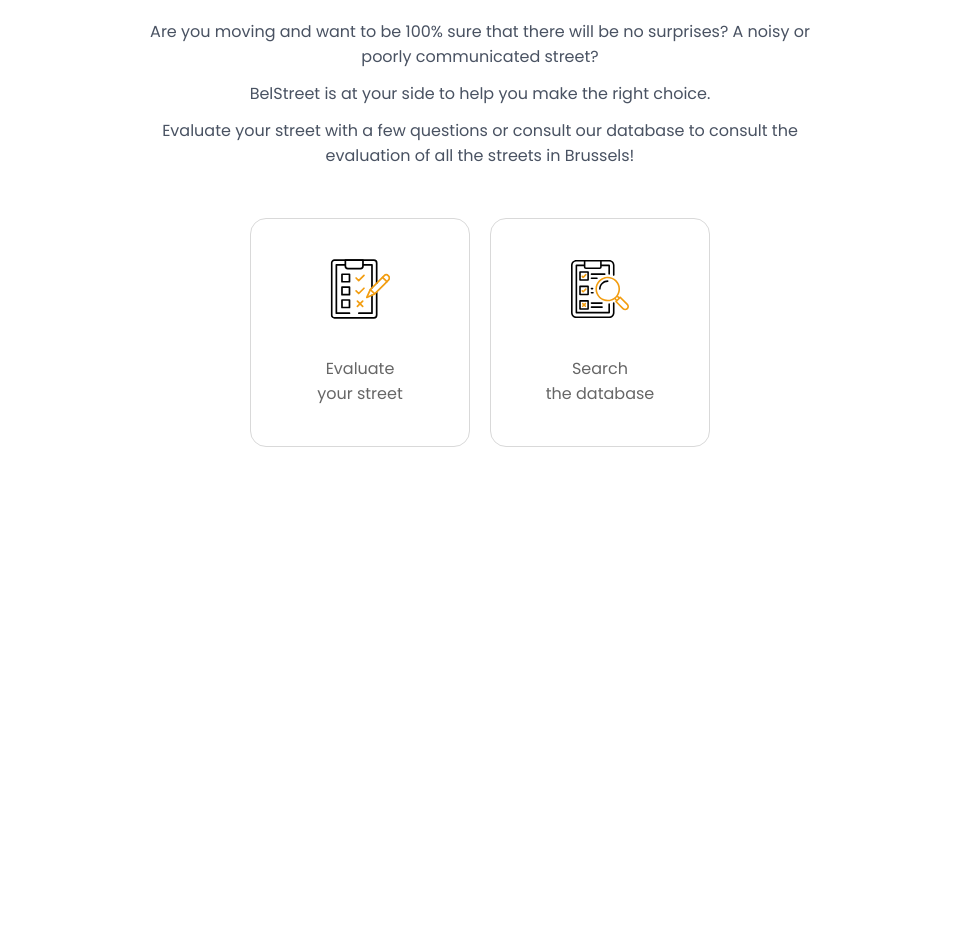
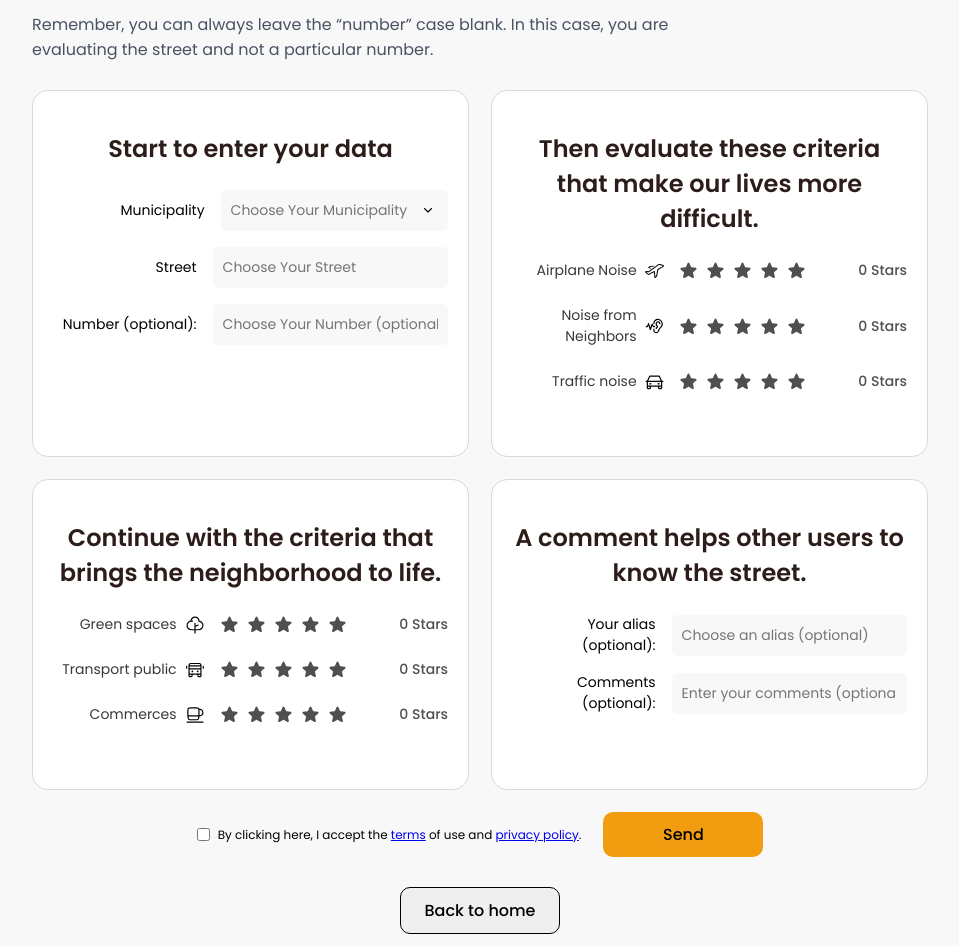
Before and after one commit to HassanSattar147/belstreet, a React (Vite) app: page /evaluation-page in a window 1280 px wide. Shown: the part 286-1232 px from the top of the page, without its empty margins (160-1119 px from the left). Before the commit the page ends 800 px from the top, so only its background shows below. Built offline with nearby package versions, Linux system fonts and the light colour scheme.

Commit message:
added the navigation

```diff
--- a/package.json
+++ b/package.json
@@ -11,7 +11,8 @@
   },
   "dependencies": {
     "react": "^18.2.0",
-    "react-dom": "^18.2.0"
+    "react-dom": "^18.2.0",
+    "react-router-dom": "^6.16.0"
   },
   "devDependencies": {
     "@types/react": "^18.2.15",
--- a/src/App.tsx
+++ b/src/App.tsx
@@ -1,31 +1,17 @@
-import React from "react";
+// import React from "react";
 import "./App.css";
 import EvaluationPage from "./components/EvaluationPage";
 import SearchPage from "./components/SearchPage";
 import Homepage from "./components/Homepage";
+import { Routes, Route } from "react-router-dom";
 
 function App() {
-  const [isSearchPage, setIsSearchPage] = React.useState<boolean | undefined>();
-
-  /*
-    NOTES:
-      isSearchPage -> undefined -> homepage
-      isSearchPage -> true      -> Search Page
-      isSearchPage -> false     -> Evaluation Page
-  */
-
   return (
-    <>
-      <div>
-        {typeof isSearchPage === "undefined" ? (
-          <Homepage setIsSearchPage={setIsSearchPage} />
-        ) : isSearchPage ? (
-          <SearchPage setIsSearchPage={setIsSearchPage} />
-        ) : (
-          <EvaluationPage setIsSearchPage={setIsSearchPage} />
-        )}
-      </div>
-    </>
+    <Routes>
+      <Route path="/" element={<Homepage />} />
+      <Route path="/search-page" element={<SearchPage />} />
+      <Route path="/evaluation-page" element={<EvaluationPage />} />
+    </Routes>
   );
 }
 
--- a/src/components/EvaluationPage/index.tsx
+++ b/src/components/EvaluationPage/index.tsx
@@ -9,12 +9,9 @@
 import Modal from "../Elements/Modal";
 import attentionIcon from "../../../public/assets/common/attention-icon.svg";
 import successIcon from "../../../public/assets/common/success-icon.svg";
+import { Link } from "react-router-dom";
 
-const PageTwo = ({
-  setIsSearchPage,
-}: {
-  setIsSearchPage: (x: boolean | undefined) => void;
-}) => {
+const PageTwo = () => {
   const [showAttentionModal, setShowAttentionModal] = React.useState(false);
   const [showSuccessModal, setShowSuccessModal] = React.useState(false);
 
@@ -57,13 +54,13 @@
               <Button text="Send" variant="primary" onClick={() => {}} />
             </div>
             <div className="button-back-to-home-container">
+              <Link to={"/"}>
                 <Button
                   text="Back to home"
                   variant="secondary"
-                onClick={() => {
-                  setIsSearchPage(undefined);
-                }}
+                  onClick={() => {}}
                 />
+              </Link>
             </div>
           </div>
         </div>
@@ -93,14 +90,14 @@
                 : "Your review has been submitted, You can submit another review after 48 hours.  "}
             </p>
             <div className="review-modal__footer">
+              <Link to={"/evaluation-page"}>
                 <Button
-                onClick={() => {
-                  setIsSearchPage(undefined);
-                }}
+                  onClick={() => {}}
                   text="Back To Home"
                   variant="secondary"
                   style={{ backgroundColor: "#fff" }}
                 />
+              </Link>
               {showAttentionModal && (
                 <Button
                   onClick={() => {
--- a/src/components/Homepage/index.tsx
+++ b/src/components/Homepage/index.tsx
@@ -4,12 +4,9 @@
 import UnderLine from "../../../public/assets/common/Under line.png";
 import searchPageIcon from "../../../public/assets/common/search-page-icon.svg";
 import evaluatePageIcon from "../../../public/assets/common/evaluate-page-icon.svg";
+import { Link } from "react-router-dom";
 
-const Homepage = ({
-  setIsSearchPage,
-}: {
-  setIsSearchPage: (x: boolean | undefined) => void;
-}) => {
+const Homepage = () => {
   return (
     <div>
       <Nav />
@@ -35,30 +32,20 @@
           </p>
         </div>
         <div className="page-nav-cards">
-          <div
-            className="page-card"
-            onClick={() => {
-              setIsSearchPage(false);
-            }}
-          >
+          <Link to={"/evaluation-page"} className="page-card">
             <img src={evaluatePageIcon} alt="" />
             <p>
               Evaluate <br />
               your street
             </p>
-          </div>
-          <div
-            className="page-card"
-            onClick={() => {
-              setIsSearchPage(true);
-            }}
-          >
+          </Link>
+          <Link to={"/search-page"} className="page-card">
             <img src={searchPageIcon} alt="" />
             <p>
               Search <br />
               the database
             </p>
-          </div>
+          </Link>
         </div>
       </div>
     </div>
--- a/src/components/SearchPage/index.tsx
+++ b/src/components/SearchPage/index.tsx
@@ -11,6 +11,7 @@
 import rightBtn from "../../../public/assets/common/rightBtn.png";
 import leftBtn from "../../../public/assets/common/leftBtn.png";
 import DropDownMenu, { LV } from "../Elements/DropDownMenu";
+import { Link } from "react-router-dom";
 
 interface TableDataResponse {
   draw: number;
@@ -19,11 +20,7 @@
   data: string[][];
 }
 
-const index = ({
-  setIsSearchPage,
-}: {
-  setIsSearchPage: (x: boolean | undefined) => void;
-}) => {
+const index = () => {
   const [response, setResponse] = useState<TableDataResponse>();
   const [municipalityLV, setMunicipalityLV] = useState<LV>();
 
@@ -160,13 +157,9 @@
         </div>
       </div>
       <div className="back-btn">
-        <Button
-          onClick={() => {
-            setIsSearchPage(undefined);
-          }}
-          text="Back To Home"
-          variant="secondary"
-        />
+        <Link to={"/"}>
+          <Button onClick={() => {}} text="Back To Home" variant="secondary" />
+        </Link>
       </div>
     </div>
   );
--- a/src/main.tsx
+++ b/src/main.tsx
@@ -1,10 +1,13 @@
-import React from 'react'
-import ReactDOM from 'react-dom/client'
-import App from './App.tsx'
-import './index.css'
+import React from "react";
+import ReactDOM from "react-dom/client";
+import App from "./App.tsx";
+import "./index.css";
+import { BrowserRouter } from "react-router-dom";
 
-ReactDOM.createRoot(document.getElementById('root')!).render(
+ReactDOM.createRoot(document.getElementById("root")!).render(
   <React.StrictMode>
-    <App />
-  </React.StrictMode>,
-)
+    <BrowserRouter>
+      <App />
+    </BrowserRouter>
+  </React.StrictMode>
+);
--- a/src/styles/elements.css
+++ b/src/styles/elements.css
@@ -15,6 +15,7 @@
   display: flex;
   align-items: center;
   justify-content: center;
+  cursor: pointer;
 }
 
 .ratings-count {
--- a/src/styles/homepage.css
+++ b/src/styles/homepage.css
@@ -49,6 +49,7 @@
   user-select: none;
   border-radius: 16px;
   cursor: pointer;
+  text-decoration: none;
 }
 
 .page-card > img {
```
Also changed, not shown: 1 other file (tests, documents, lock files or other folders). Lines whose indentation alone changed are shown as unchanged.
